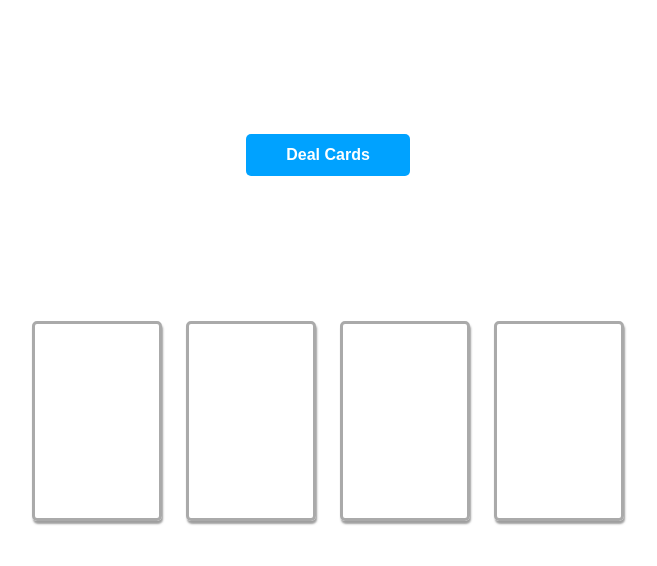
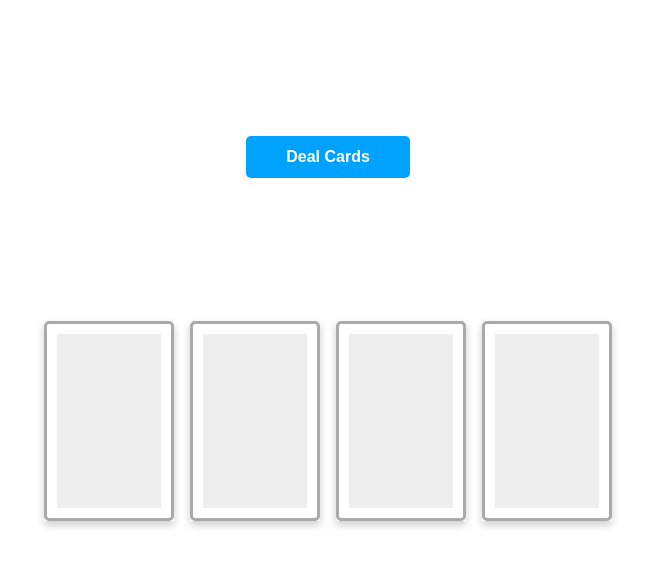
Before and after one commit to pablowbk/cardsss, a React (Create React App) app: page / in a window 1280 px wide. Shown: the top 566 px of the page, without its empty margins (312-969 px from the left). Built offline with nearby package versions, Linux system fonts and the light colour scheme.

Commit message:
added flip effect on every deal

```diff
--- a/src/App.css
+++ b/src/App.css
@@ -59,20 +59,45 @@
 }
 
 .card {
+  position: relative;
+  height: 200px;
+  display: grid;
+  align-items: stretch;
+  justify-items: stretch;
+  box-shadow: 0 4px 8px 0 rgba(0,0,0,0.2);
+  flex: 0 0 130px;
+  margin: .5em;
+  transition: transform 200ms ease-in-out;
+  /* transform-origin: bottom; */
+  perspective: 1000px;
+  transform-style: preserve-3d;
+}
+
+.cardFront,
+.cardBack {
+  backface-visibility: hidden;
+}
+
+.cardFront {
+  display: grid;
+  justify-items: start;
   font-size: 1.5em;
   font-weight: 600;
   padding: .5em;
-  margin: .5em;
   border: 3px solid #000;
   border-radius: 5px;
-  height: 200px;
-  flex: 0 0 130px;
-  box-shadow: 1px 3px 2px 0 rgba(68, 68, 68, 0.513);
-  display: grid;
-  align-content: space-around;
-  justify-items: start;
-  transition: transform 200ms ease-in-out;
-  transform-origin: bottom;
+}
+
+.cardBack {
+  position:absolute;
+  width: 100%;
+  height: 100%;
+  background: #eee;
+  border: 3px solid #aaa;
+  border-radius: 5px;
+  padding: 0.5em;
+  box-shadow: inset 0 0 0 10px #fff;
+  transform: rotateY(180deg);
 }
 
 /* .card:nth-child(even) {
@@ -80,8 +105,9 @@
   color: red;
 } */
 
-.card.nodeal {
-  border-color: #aaa;
+
+.card.noDeal {
+  transform: rotateY(.5turn);
 }
 
 .cardInner {
@@ -93,8 +119,11 @@
   justify-self: end;
 }
 
-.card:hover {
-  transform: translate(2%, -1%) rotateZ(3deg);
+.card.showFront {
+  transform: rotateY(0turn);
+}
+.card.showBack {
+  transform: rotateY(.5turn);
 }
 
 .gameOver {
@@ -119,3 +148,16 @@
 .suitSvg {
   width: 20px;
 }
+
+.card1 {
+  transition-delay: 0ms;
+}
+.card2 {
+  transition-delay: 75ms;
+}
+.card3 {
+  transition-delay: 150ms;
+}
+.card4 {
+  transition-delay: 225ms;
+}
--- a/src/App.js
+++ b/src/App.js
@@ -23,6 +23,8 @@ function App() {
   // empty array representing Deck
   const [fullDeck, setFullDeck] = useState([]); //should be 52 cards
   const [zeroDeal, setZeroDeal] = useState(true);
+  const [flip, setFlip] = useState(false);
+  const [disabled, setDisabled] = useState(false);
   const [gameOver, setGameOver] = useState(false);
   const [card1, setCard1] = useState({Suit: '', Rank: '', color: ''})
   const [card2, setCard2] = useState({Suit: '', Rank: '', color: ''})
@@ -40,6 +42,8 @@ function App() {
     }
     setFullDeck([...fullDeck])
     setZeroDeal(true)
+    setFlip(true)
+    setDisabled(false)
     setGameOver(false)
     setCard1({Suit: '', Rank: ''})
     setCard2({Suit: '', Rank: ''})
@@ -58,7 +62,11 @@ function App() {
 
   const deal = (e) => {
     e.preventDefault();
+    setDisabled(true)
     let cardCount = countCards()
+    if (cardCount < 52) {
+      setFlip(true)
+    }
 
     if (cardCount < 4) {
       console.log('GAME OVER')
@@ -66,6 +74,7 @@ function App() {
       return false;
     }
 
+    setTimeout(function() {
       for(let round = 1;round <= 4; round++) {
         let random = getRandomInt(fullDeck.length);
         if (round === 1) {
@@ -78,38 +87,44 @@ function App() {
           setCard4(fullDeck.splice(random,1)[0])
         }
       }
+      setFlip(false)
+      setDisabled(false)
+    },flip ? 50 : 500)
 
     cardCount = countCards()
-
     console.log(`deck has: ${cardCount} cards left`)
   }
 
   useEffect(initializeDeck,[])
 
   const zeroDealClass = zeroDeal ? 'nodeal' : '';
-  const disableBtn = {backgroundColor: '#ccc'}
+  const flipClass = flip ? 'showBack' : 'showFront';
+  const styleBtn = {backgroundColor: '#ccc'}
   return (
     <div className="App">
       <header className="App-header">
-        <button className="dealBtn" style={gameOver ? disableBtn : null}
+        <button className="dealBtn"
+          style={gameOver ? styleBtn : null}
           onClick={
             (e) => {
               deal(e)
               zeroDeal && setZeroDeal(false)
             }
           }
+          disabled={disabled}
         >Deal Cards</button>
       </header>
 
       {!zeroDeal && <button className={!gameOver ? 'resetBtn' : 'resetBtn resetGameOver'} onClick={initializeDeck}>reset</button>}
 
       <div className='cards-container'>
+
+        <RenderCard card={card1} zeroDealClass={zeroDealClass} flip={flipClass} cardClass={'card1'}/>
+        <RenderCard card={card2} zeroDealClass={zeroDealClass} flip={flipClass} cardClass={'card2'}/>
+        <RenderCard card={card3} zeroDealClass={zeroDealClass} flip={flipClass} cardClass={'card3'}/>
+        <RenderCard card={card4} zeroDealClass={zeroDealClass} flip={flipClass} cardClass={'card4'}/>
+
         {gameOver && <span className='gameOver'>Game Over!</span>}
-
-        <RenderCard card={card1} zeroDealClass={zeroDealClass} />
-        <RenderCard card={card2} zeroDealClass={zeroDealClass} />
-        <RenderCard card={card3} zeroDealClass={zeroDealClass} />
-        <RenderCard card={card4} zeroDealClass={zeroDealClass} />
       </div>
 
     </div>
--- a/src/components/RenderCard.js
+++ b/src/components/RenderCard.js
@@ -1,8 +1,9 @@
 import RenderSvg from "./RenderSvg"
 
-function RenderCard({card, zeroDealClass}) {
+function RenderCard({card, zeroDealClass, flip, cardClass}) {
     return (
-        <div className={`card ${zeroDealClass}`} style={{color: card.color, borderColor: card.color}}>
+        <div className={`card ${cardClass} ${flip} ${zeroDealClass}`}>
+            <div className={`cardFront ${zeroDealClass}`} style={{color: card.color, borderColor: card.color}}>
                 <div className="cardInner cardTop">
                     <span className="cardRank">{card.Rank}</span>
                     <span className="cardSuit"><RenderSvg suit={card.Suit} /></span>
@@ -12,6 +13,9 @@ function RenderCard({card, zeroDealClass}) {
                     <span className="cardSuit"><RenderSvg suit={card.Suit} /></span>
                 </div>
             </div>
+            <div className={`cardBack ${zeroDealClass}`}>
+            </div>
+        </div>
     )
 }
 
```
Lines whose indentation alone changed are shown as unchanged.
